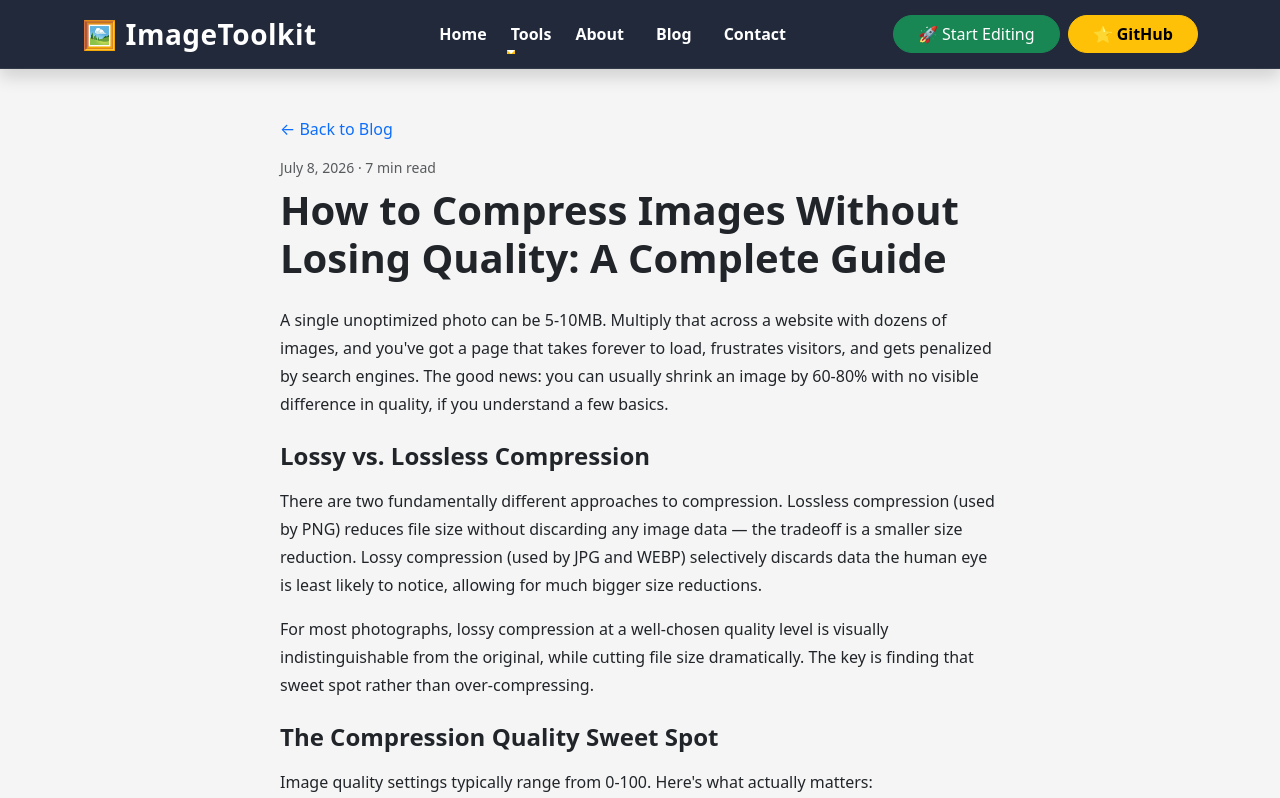
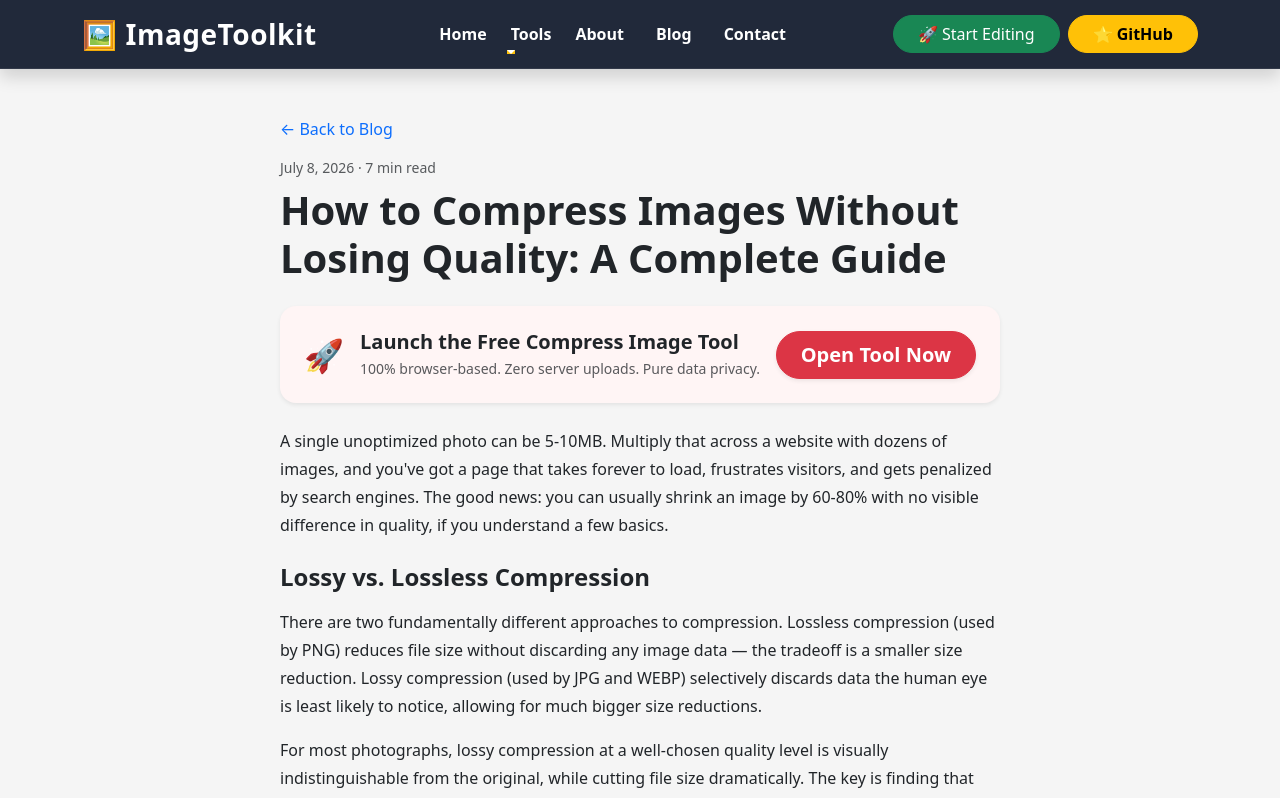
Before and after one commit to Junaid-waqar513/my-image-toolkit, a React (Vite) app: page /blog/how-to-compress-images-without-losing-quality in a window 1280 px wide. Shown: the top 798 px of the page. Built offline with nearby package versions, Linux system fonts and the light colour scheme.

Commit message:
Automate sticky inline BlogCTA banners inside the Blog directory layout

```diff
--- a/src/Pages/Blog/BlogPost.jsx
+++ b/src/Pages/Blog/BlogPost.jsx
@@ -1,6 +1,7 @@
 import { useParams, Link, Navigate } from "react-router-dom";
 import Navbar from "../../Components/Navbar";
 import Footer from "../../Components/Footer";
+import BlogCTA from "../../Components/BlogCTA"; // 1. Imported your separate new CTA component
 import SEO from "../../seo/SEO";
 import {
   blogPostSchema,
@@ -196,6 +197,17 @@ function BlogPost() {
           </h1>
 
           {/* =================================================
+              HIGH CONVERTING INLINE BLOG BANNER
+              2. Placed immediately beneath the title to grab fast traffic clicks
+          ================================================= */}
+          {post.relatedTool && (
+            <BlogCTA
+              toolName={post.relatedTool.name}
+              toolUrl={post.relatedTool.url}
+            />
+          )}
+
+          {/* =================================================
               ARTICLE CONTENT
           ================================================= */}
 
```
